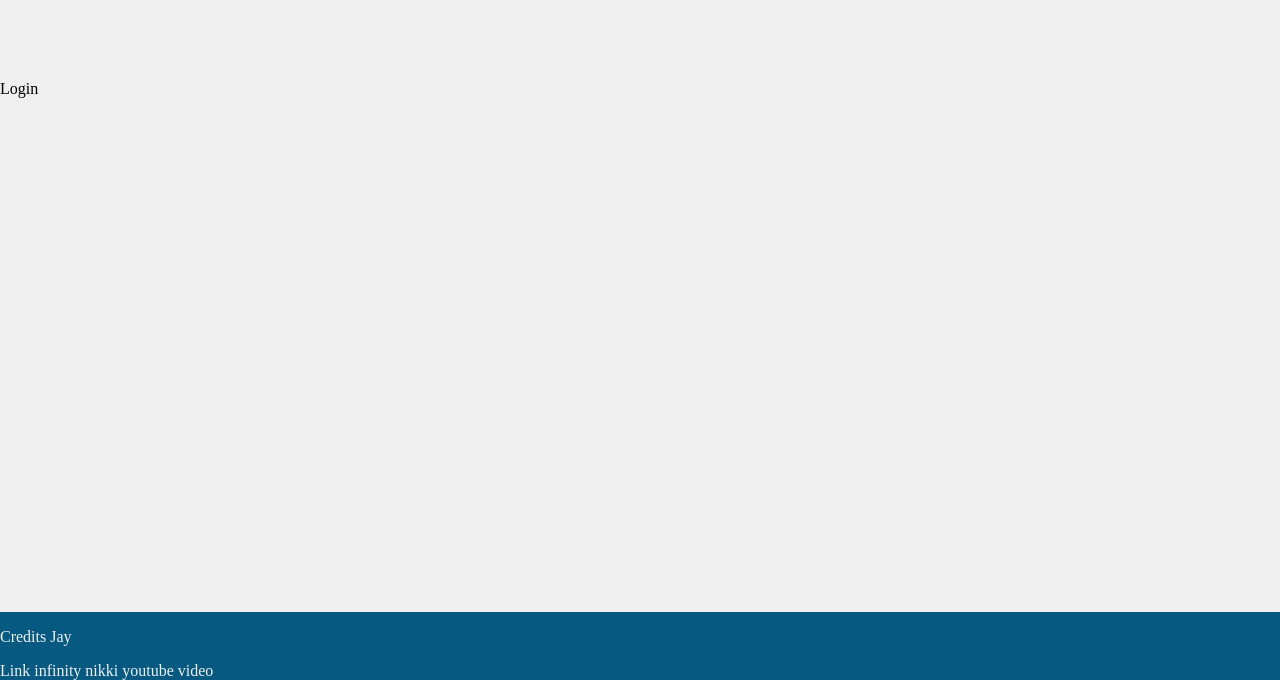
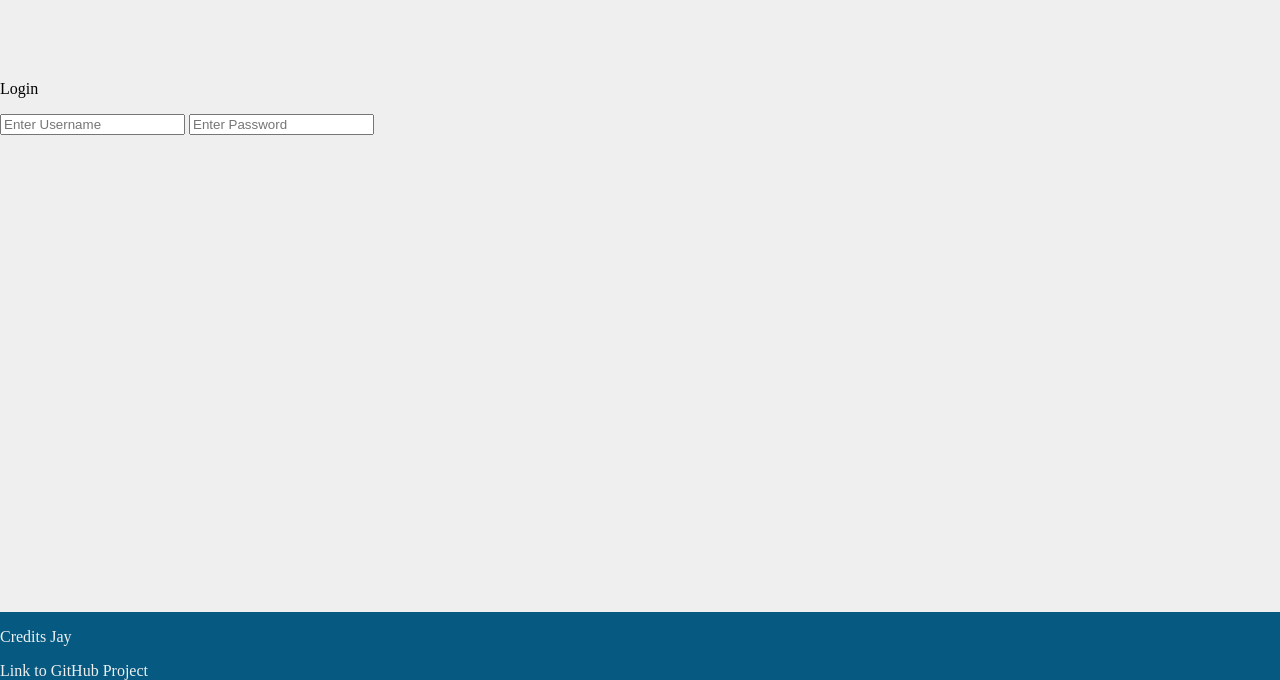
Before and after one commit to Lolrandomthings/aarsoppgave_2025, a Flask app: page /login in a window 1280 px wide. Shown: the part 120-800 px from the top of the page. Run offline with Flask 3, Linux system fonts and the light colour scheme.

Commit message:
Last changes before exsam

```diff
--- a/app.py
+++ b/app.py
@@ -6,7 +6,7 @@ app = Flask(__name__)
 #     host="10.2.4.52",
 #     user="JayPi",
 #     password="Q",
-#     database="task"
+#     database="aarsoppgave"
 # )
 
 @app.route('/')
--- a/static/Css/Stylesheet.css
+++ b/static/Css/Stylesheet.css
@@ -48,7 +48,7 @@ a:visited {
     display: flex;
     direction: ltr;
     width: auto;
-    gap: 3px;
+    gap: 3;
 }
 
 .picture {
--- a/templates/Index.html
+++ b/templates/Index.html
@@ -30,7 +30,7 @@
     </div>
     <div class="footer" id="footer">
         <p>Credits Jay</p>
-        <a href="https://www.youtube.com/shorts/eu3rEBydvvQ">Link infinity nikki youtube video</a>
+        <a href="https://github.com/Lolrandomthings/aarsoppgave_2025">Link to GitHub Project</a>
     </div>
 
     <script src="{{ url_for('static', filename='Javascript/Js.js') }}"></script>
--- a/templates/faq.html
+++ b/templates/faq.html
@@ -21,7 +21,7 @@
     </div>
     <div class="footer" id="footer">
         <p>Credits Jay</p>
-        <a href="https://www.youtube.com/shorts/eu3rEBydvvQ">Link infinity nikki youtube video</a>
+        <a href="https://github.com/Lolrandomthings/aarsoppgave_2025">Link to GitHub Project</a>
     </div>
 
     <script src="{{ url_for('static', filename='Javascript/Js.js') }}"></script>
--- a/templates/login.html
+++ b/templates/login.html
@@ -17,10 +17,14 @@
     </div>
     <div class="main" id="main">
         <p>Login</p>
+        <div>
+            <input type="text" placeholder="Enter Username" name="uname" required>
+            <input type="text" placeholder="Enter Password" name="psw" required>
+        </div>
     </div>
     <div class="footer" id="footer">
         <p>Credits Jay</p>
-        <a href="https://www.youtube.com/shorts/eu3rEBydvvQ">Link infinity nikki youtube video</a>
+        <a href="https://github.com/Lolrandomthings/aarsoppgave_2025">Link to GitHub Project</a>
     </div>
 
     <script src="{{ url_for('static', filename='Javascript/Js.js') }}"></script>
```
Also changed, not shown: README.md.
